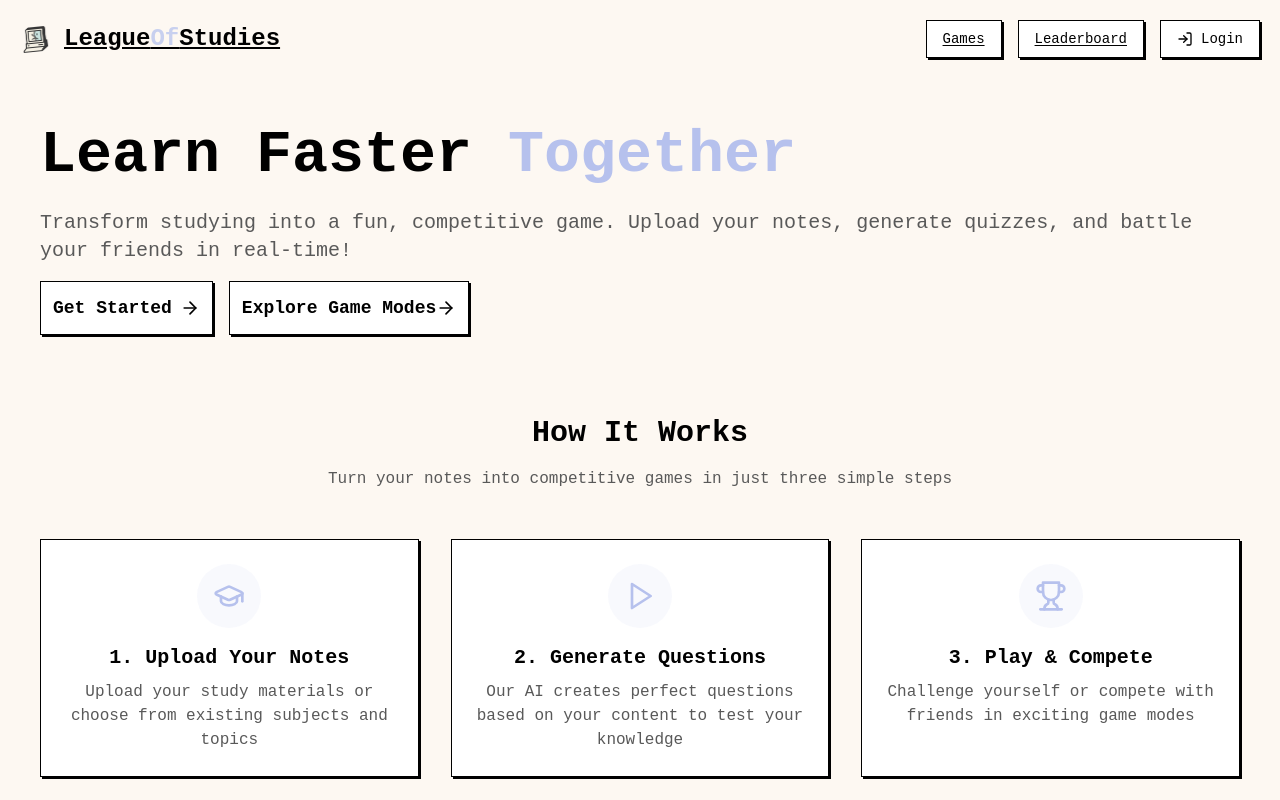
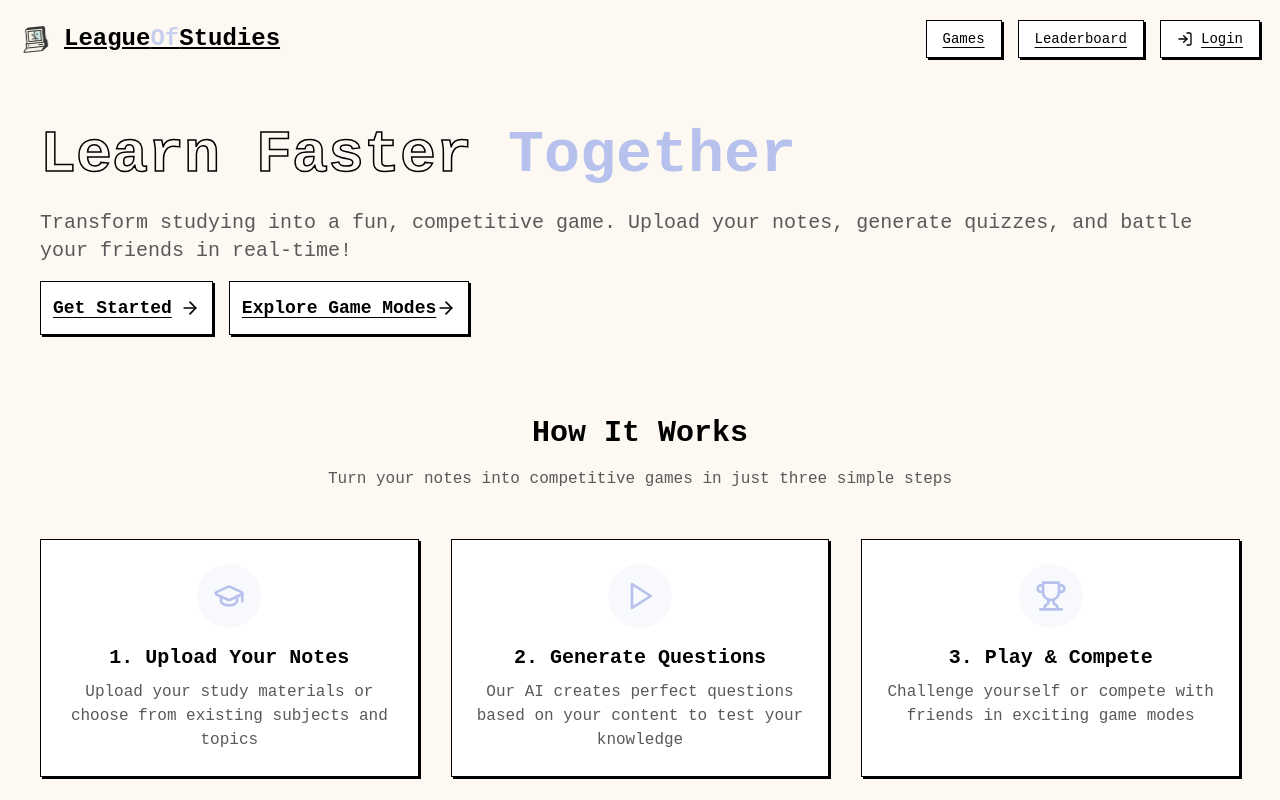
Before and after one commit to BagetTeam/LeagueOfStudies, a Next.js app: page / in a window 1280 px wide. Shown: the top 800 px of the page. Built offline with nearby package versions, Linux system fonts and the light colour scheme; no server answers; a web font is replaced by a local one; what @radix-ui/themes would draw is missing.

Commit message:
final styling

```diff
--- a/src/app/globals.css
+++ b/src/app/globals.css
@@ -224,6 +224,18 @@ h1, h2, h3, h4, h5, h6 {
   font-family: "IBM VGA 9x16", ui-monospace, monospace;
 }
 
+/* Hollow/outline text – pixel font with only letter outlines (no fill) */
+.font-outline {
+  color: transparent;
+  -webkit-text-stroke: 1.5px black;
+  paint-order: stroke fill;
+}
+.font-outline-accent {
+  color: transparent;
+  -webkit-text-stroke: 1.5px hsl(var(--primary));
+  paint-order: stroke fill;
+}
+
 /* Radix Theme – IBM VGA 9x16 */
 .radix-themes {
   --default-font-family: "IBM VGA 9x16", ui-monospace, monospace;
@@ -258,12 +270,13 @@ button {
   border: 1px solid black !important;
   box-shadow: 2px 2px 0 black;
   color: black;
-  transition: text-decoration 0.2s ease-in-out, box-shadow 0.15s ease;
+  text-decoration: underline;
+  text-underline-offset: 4px;
+  transition: text-decoration-style 0.2s ease-in-out, box-shadow 0.15s ease;
 }
 
 button:hover {
-  text-decoration: underline;
-  text-underline-offset: 4px;
+  text-decoration-style: double;
 }
 
 button:active {
--- a/src/components/Hero.tsx
+++ b/src/components/Hero.tsx
@@ -11,7 +11,9 @@ export default function Hero() {
       <div className="flex basis-full flex-col-reverse items-center justify-between gap-12 md:flex-row">
         <div className="flex w-full flex-col gap-4">
           <h1 className="text-4xl leading-tight font-bold md:text-5xl lg:text-6xl">
-            {user.user ? "Hey," : "Learn Faster"}
+            <span className="font-outline">
+              {user.user ? "Hey," : "Learn Faster"}
+            </span>
             <span className="text-theme-purple">
               {user.user
                 ? ` ${user.user.user_metadata.full_name.split(" ")[0]}!`
--- a/src/components/NavBar.tsx
+++ b/src/components/NavBar.tsx
@@ -43,25 +43,25 @@ export default function NavBar() {
         </Link>
         <div className="flex flex-shrink-0 items-center gap-2 sm:gap-4">
           {user && (
-            <Link href="/dashboard" className="underline underline-offset-2">
+            <Link href="/dashboard">
               <Button className="px-2 py-1 text-xs sm:px-4 sm:py-2 sm:text-sm">
                 Dashboard
               </Button>
             </Link>
           )}
-          <Link href="/game" className="underline underline-offset-2">
+          <Link href="/game">
             <Button className="px-2 py-1 text-xs sm:px-4 sm:py-2 sm:text-sm">
               Games
             </Button>
           </Link>
-          <Link href="/leaderboard" className="underline underline-offset-2">
+          <Link href="/leaderboard">
             <Button className="px-2 py-1 text-xs sm:px-4 sm:py-2 sm:text-sm">
               Leaderboard
             </Button>
           </Link>
 
           {user ? (
-            <Link href="/logout" className="underline underline-offset-2">
+            <Link href="/logout">
               <Button
                 className="flex items-center justify-center gap-1 px-2 py-1 text-xs sm:gap-2 sm:px-4 sm:py-2 sm:text-sm"
               >
```
